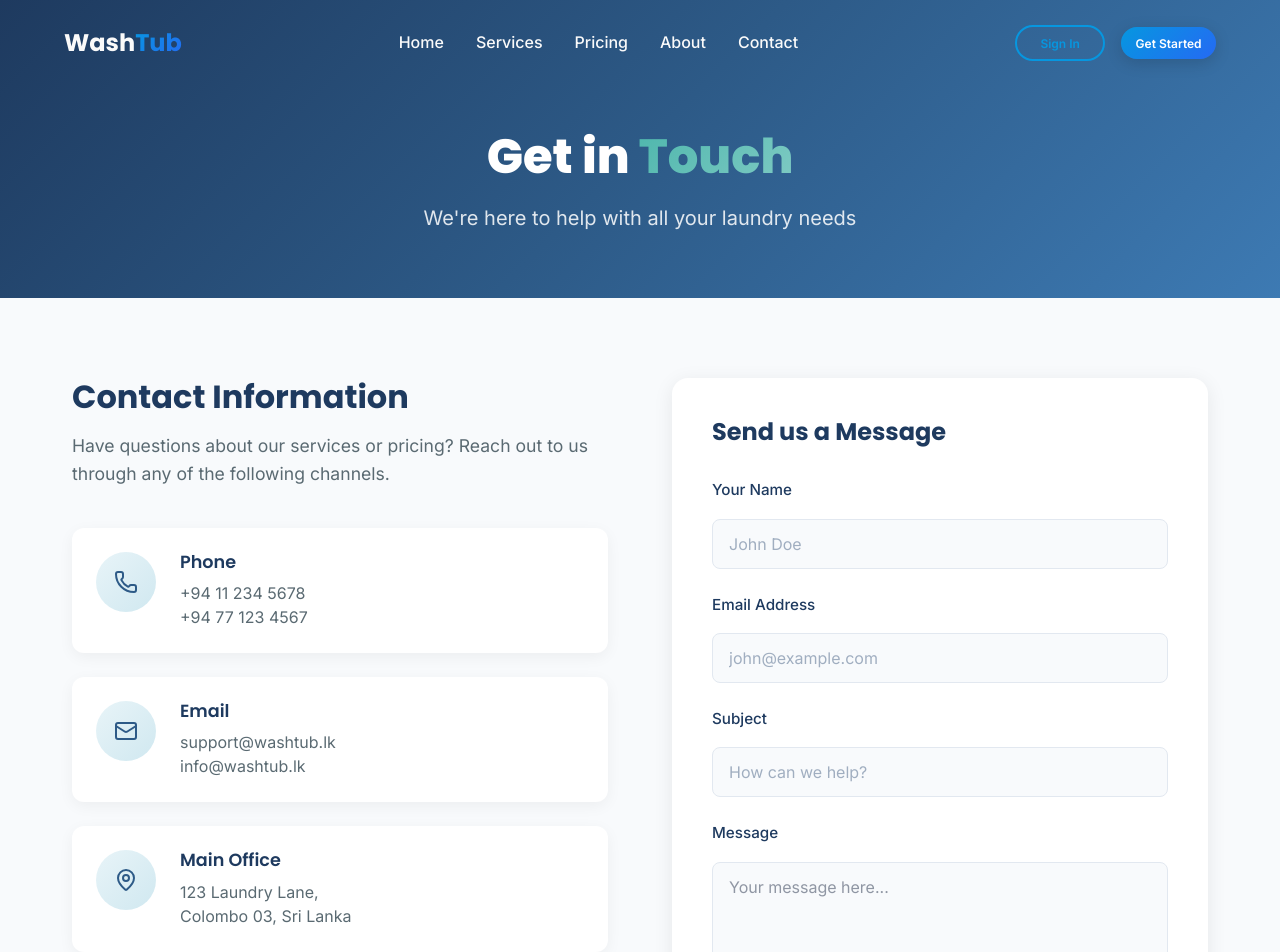
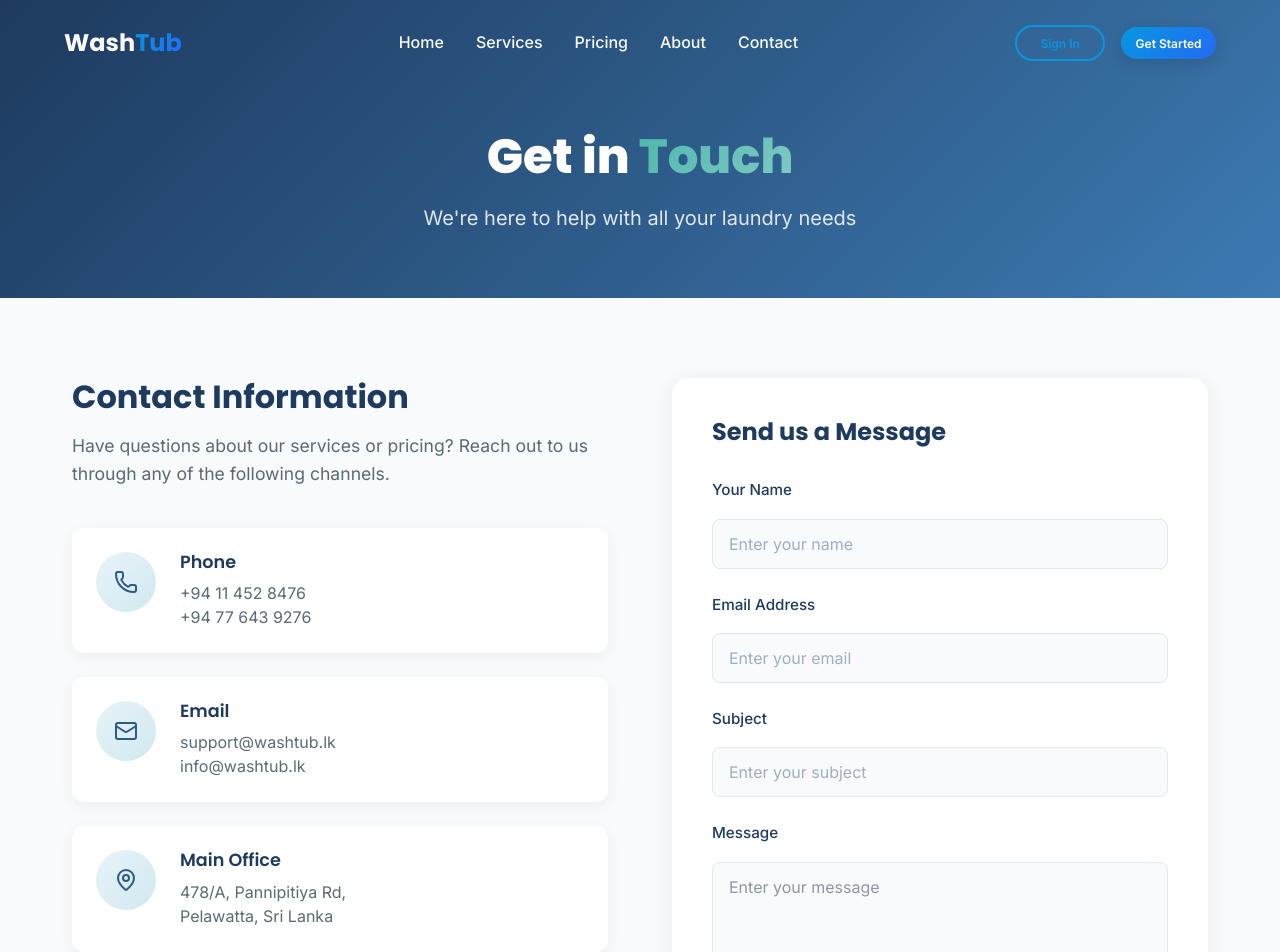
Before and after one commit to KavishaPerera/Wash-TUB, a React app in the folder frontend/: page /contact in a window 1280 px wide. Shown: the top 952 px of the page. Built offline with nearby package versions, Linux system fonts and the light colour scheme; the HTML template or start-up script is replaced by a standard one.

Commit message:
changes in contact page

```diff
--- a/frontend/src/pages/Contact.jsx
+++ b/frontend/src/pages/Contact.jsx
@@ -35,8 +35,8 @@ const Contact = () => {
                                     </div>
                                     <div className="info-details">
                                         <h3>Phone</h3>
-                                        <p>+94 11 234 5678</p>
-                                        <p>+94 77 123 4567</p>
+                                        <p>+94 11 452 8476</p>
+                                        <p>+94 77 643 9276</p>
                                     </div>
                                 </div>
 
@@ -57,8 +57,8 @@ const Contact = () => {
                                     </div>
                                     <div className="info-details">
                                         <h3>Main Office</h3>
-                                        <p>123 Laundry Lane,</p>
-                                        <p>Colombo 03, Sri Lanka</p>
+                                        <p>478/A, Pannipitiya Rd,</p>
+                                        <p>Pelawatta, Sri Lanka</p>
                                     </div>
                                 </div>
 
@@ -80,19 +80,19 @@ const Contact = () => {
                                 <h2>Send us a Message</h2>
                                 <div className="form-group">
                                     <label>Your Name</label>
-                                    <input type="text" placeholder="John Doe" />
+                                    <input type="text" placeholder="Enter your name" />
                                 </div>
                                 <div className="form-group">
                                     <label>Email Address</label>
-                                    <input type="email" placeholder="john@example.com" />
+                                    <input type="email" placeholder="Enter your email" />
                                 </div>
                                 <div className="form-group">
                                     <label>Subject</label>
-                                    <input type="text" placeholder="How can we help?" />
+                                    <input type="text" placeholder="Enter your subject" />
                                 </div>
                                 <div className="form-group">
                                     <label>Message</label>
-                                    <textarea rows="5" placeholder="Your message here..."></textarea>
+                                    <textarea rows="5" placeholder="Enter your message"></textarea>
                                 </div>
                                 <button type="submit" className="btn btn-primary submit-btn">
                                     Send Message <Send size={18} />
```
